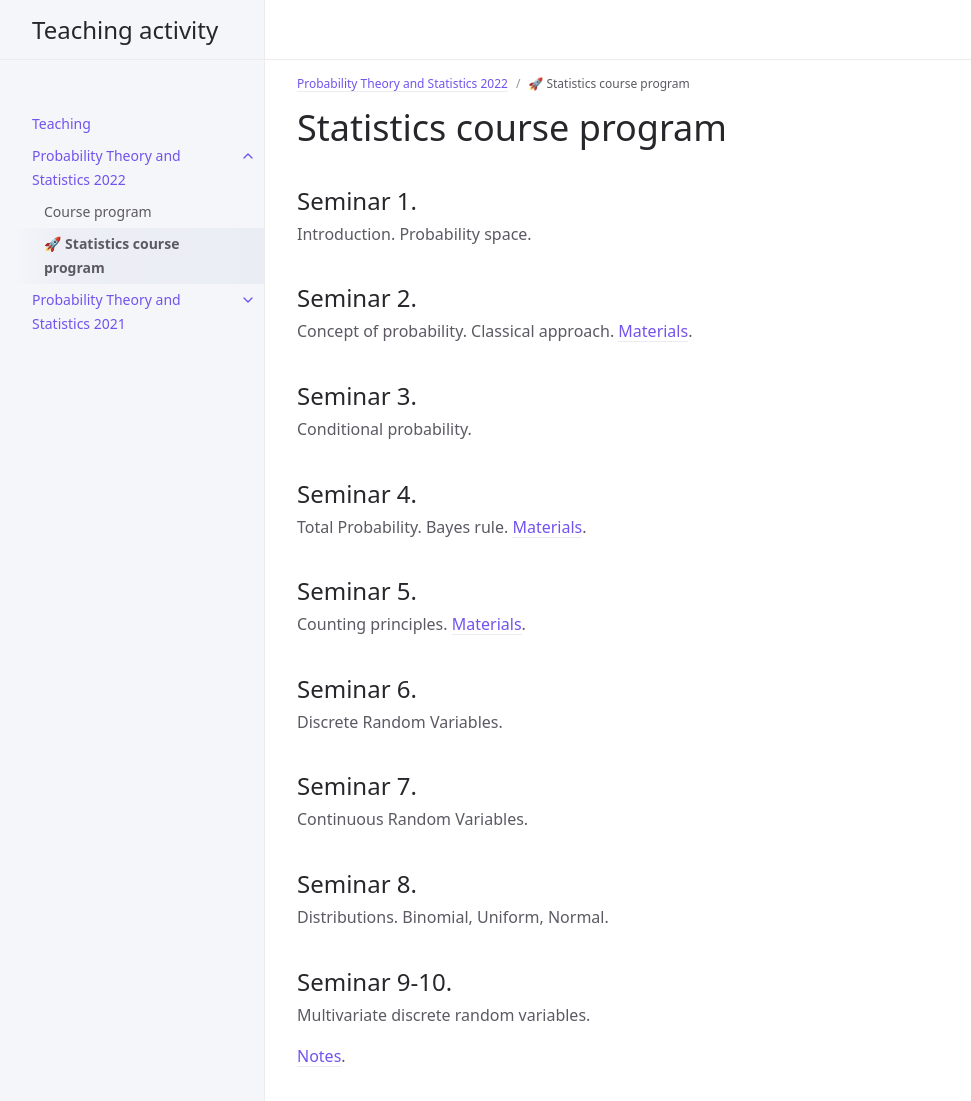
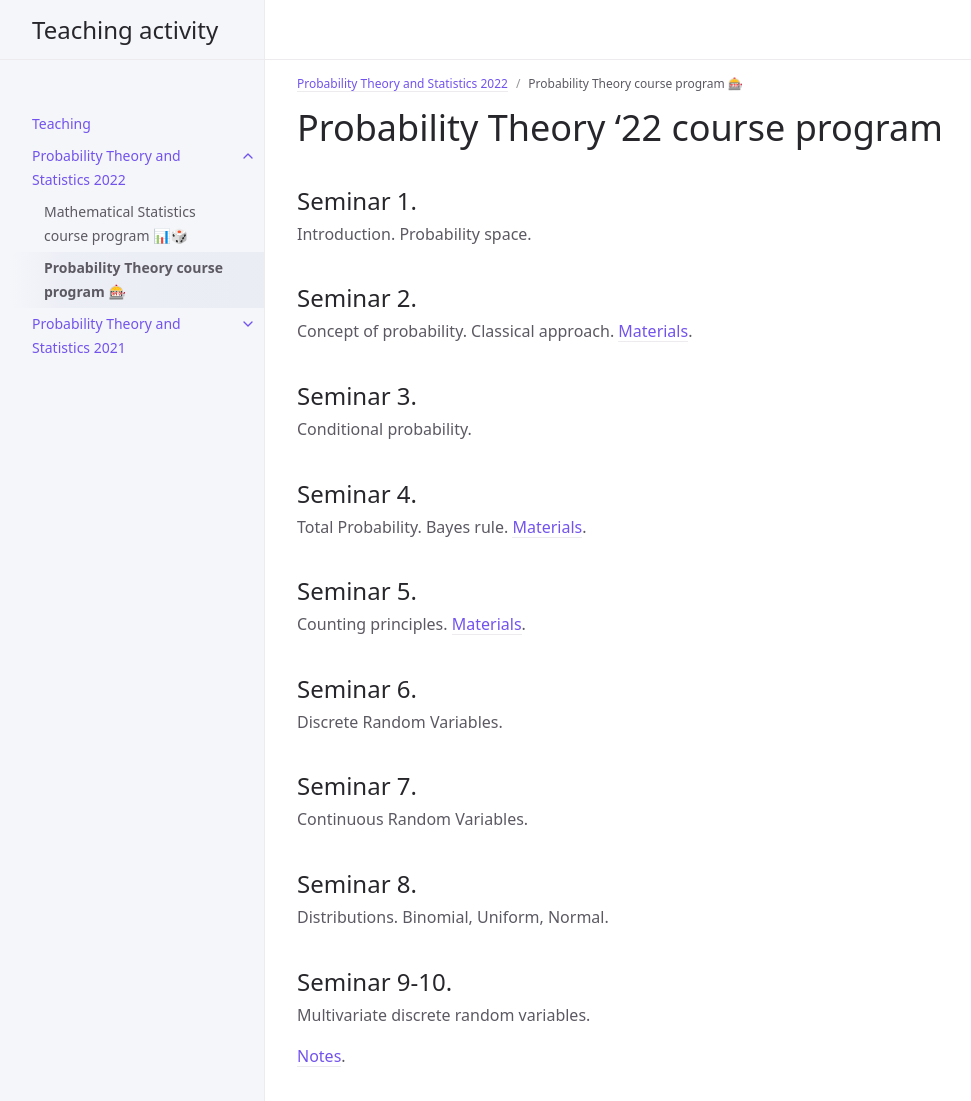
Before and after one commit to glkarpov/glkarpov.github.io, a Jekyll site: the page built from hse_prob_stat_22/pt_program.md, in a window 1280 px wide and 1118 px high. Shown: the top 1101 px of the window, without its empty margins (107-1078 px from the left). Built offline with Jekyll 4.4.1, drawn with Linux system fonts in a browser that asks for light colours; our own code applies the rules of GitHub Pages for plain Markdown files; a script that is not in the unit is left out.

Commit message:
try to add pictures

```diff
--- a/hse_prob_stat_22/pt_program.md
+++ b/hse_prob_stat_22/pt_program.md
@@ -1,8 +1,8 @@
 ---
-title: 🚀 Statistics course program
+title: Probability Theory course program 🎰
 parent: Probability Theory and Statistics 2022
 ---
-# Statistics course program
+# Probability Theory '22 course program
 
 ## Seminar 1.
 
--- a/hse_prob_stat_22/stat_program.md
+++ b/hse_prob_stat_22/stat_program.md
@@ -1,5 +1,5 @@
 ---
-title: Course program
+title: Mathematical Statistics course program 📊🎲
 parent: Probability Theory and Statistics 2022
 ---
 
```
Also changed, not shown: hse_prob_stat_21/program.md (+1 -1 lines), hse_prob_stat_22/prob_stat_22.md (+3 -0 lines), images/capoo_open.png (added), images/capoo_stars.png (added).
